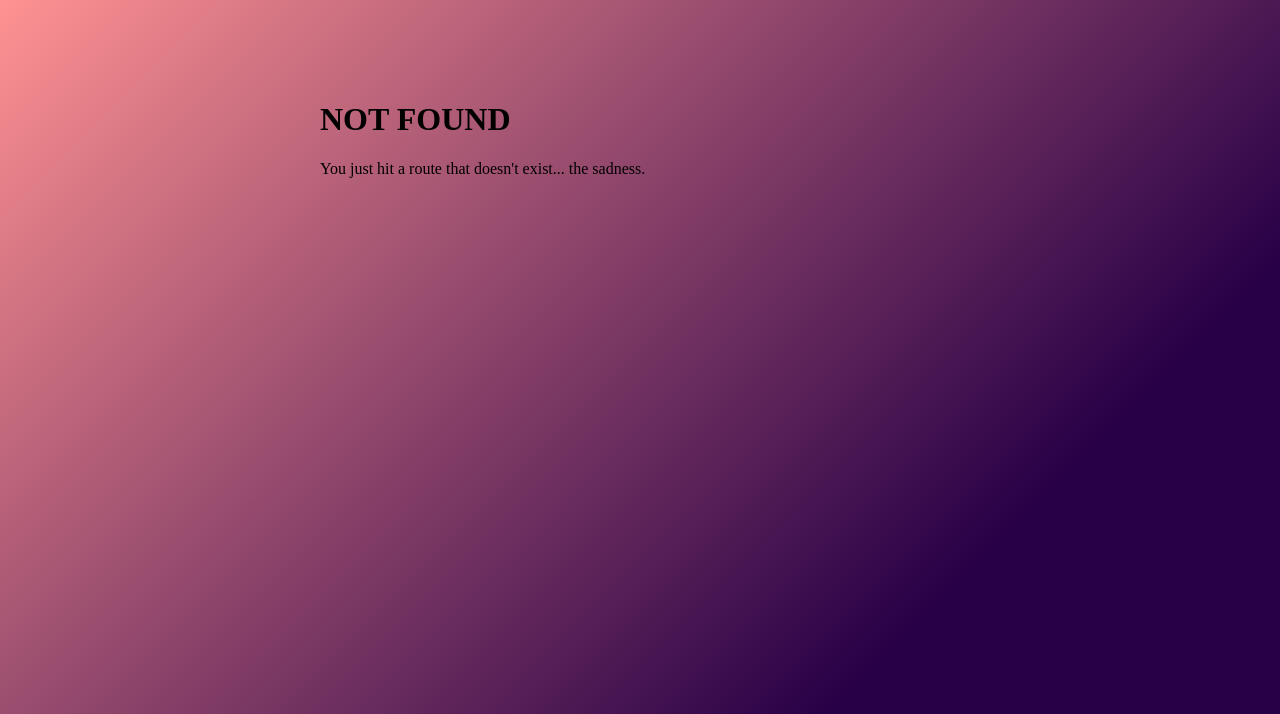
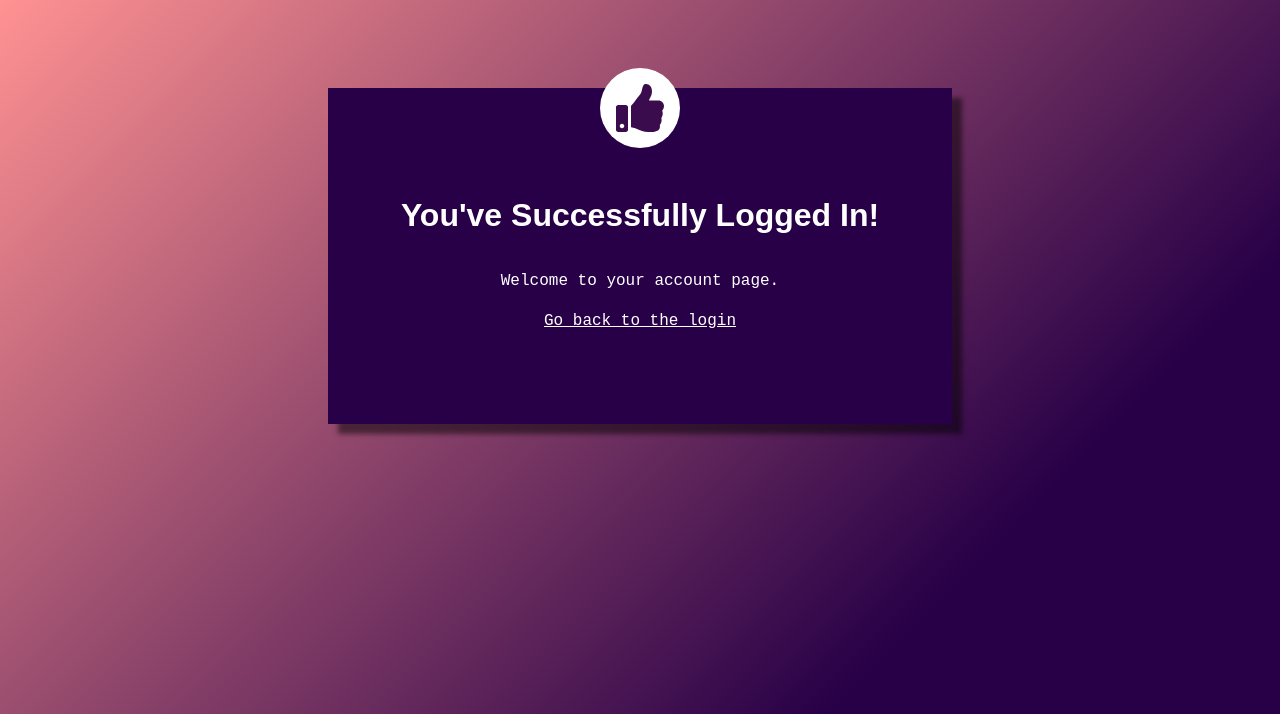
Before and after one commit to Tashazun/interview-app, a Gatsby site: page /success-page in a window 1280 px wide. Before the commit this address had no page. Shown: the top 714 px of the page. Built offline with nearby package versions, Linux system fonts and the light colour scheme; Gatsby itself is replaced by a stand-in of ours.

Commit message:
final styles for all three pages

```diff
--- a/src/components/footer.scss
+++ b/src/components/footer.scss
@@ -20,9 +20,13 @@
   }
 
   &__logo {
-    height: 3em;
-    width: 3em;
+    height: 2em;
+    width: 2em;
     align-self: center;
+    @include tablet {
+      height: 3em;
+      width: 3em;
+    }
   }
 
   a {
--- a/src/components/layout.scss
+++ b/src/components/layout.scss
@@ -4,7 +4,7 @@
   height: 100vh;
   display: grid;
   grid-template-columns: auto;
-  grid-template-rows: 5% 80% 15%;
+  grid-template-rows: 5% 75% 20%;
   background: linear-gradient(315deg, rgba(40,0,71,1) 26%, rgba(255,146,146,1) 100%);
   @include tablet {
     grid-template-columns: 1fr 2fr 1fr;
--- a/src/components/login.js
+++ b/src/components/login.js
@@ -12,7 +12,7 @@ const Form = () => {
 
   function login() {
     console.log('No errors, submit callback called!');
-    navigate("/page-2");
+    navigate("/success-page");
   }
 
   return (
--- a/src/components/login.scss
+++ b/src/components/login.scss
@@ -9,6 +9,7 @@
   border-radius: 10px;
   margin: .5em;
   color: #FFF;
+  width: 100%;
 
   &__label {
     font-size: 1em;
@@ -60,6 +61,7 @@
     color: #FFF;
     font-size: 1.2em;
     margin: 0 .5em .5em .5em;
+    padding: 0 .2em;
     &:focus {
       outline: 2px solid #FCD8C8;
     }
--- /dev/null
+++ b/src/pages/forgotten.js
@@ -0,0 +1,22 @@
+import React from "react"
+import { Link } from "gatsby"
+
+import Layout from "../components/layout"
+import SEO from "../components/seo"
+
+import "./forgotten.scss"
+
+const ForgottenPage = () => (
+  <Layout>
+    <SEO title="Forgotten Credentials" />
+    <div className="forgotten-page">
+      <h1 className="forgotten-page__title">Forgotten Credentials Page</h1>
+      <p className="forgotten-page__greeting">You should really write this stuff down...</p>
+      <p className="forgotten-page__credentials">Username: "level"</p>
+      <p className="forgotten-page__credentials">Password: "Access123"</p>
+      <Link to="/">Go back to the login</Link>
+    </div>
+  </Layout>
+)
+
+export default ForgottenPage
--- /dev/null
+++ b/src/pages/forgotten.scss
@@ -0,0 +1,37 @@
+.forgotten-page {
+  position: relative;
+  display: flex;
+  flex-direction: column;
+  justify-content: center;
+  align-items: center;
+  background: #280047;
+  min-height: 50%;
+  padding: .5em;
+  margin: .5em;
+  box-shadow: 10px 10px 5px 0px rgba(0,0,0,0.50);
+
+  &__title {
+    color: #FFF;
+    font-family: Arial, Helvetica, sans-serif;
+  }
+
+  &__greeting {
+    color: #FFF;
+    font-family:'Courier New', Courier, monospace;
+  }
+
+  &__credentials {
+    color: #FFF;
+    font-family: Arial, Helvetica, sans-serif;
+  }
+
+  a {
+    color: #FFF;
+    font-family:'Courier New', Courier, monospace;
+    padding: .2em;
+    margin: .2em;
+    &:focus {
+      outline: 2px solid #FCD8C8;
+    }
+  }
+}
--- a/src/pages/index.js
+++ b/src/pages/index.js
@@ -1,4 +1,5 @@
 import React from "react"
+import { Link } from "gatsby"
 
 import Layout from "../components/layout"
 import Login from "../components/login"
@@ -12,7 +13,7 @@ const IndexPage = () => (
     <section className="form">
       <h1 className="form__heading">Log Into Your Account</h1>
       <Login />
-      <p className="form__forgotten-password">Forgot Password?</p>
+      <Link to="/forgotten" >Forgot Password/Username?</Link>
     </section>
   </Layout>
 )
--- /dev/null
+++ b/src/pages/success-page.js
@@ -0,0 +1,24 @@
+import React from "react"
+import { Link } from "gatsby"
+import { FaThumbsUp } from "react-icons/fa"
+
+import Layout from "../components/layout"
+import SEO from "../components/seo"
+
+import "./success-page.scss"
+
+const SuccessPage = () => (
+  <Layout>
+    <SEO title="Successful Login" />
+    <div className="success-page">
+      <div className="success-page__animation">
+        <FaThumbsUp className="success-page__icon" aria-hidden="true"/>
+      </div>
+      <h1 className="success-page__title">You've Successfully Logged In!</h1>
+      <p className="success-page__greeting">Welcome to your account page.</p>
+      <Link to="/">Go back to the login</Link>
+    </div>
+  </Layout>
+)
+
+export default SuccessPage
--- /dev/null
+++ b/src/pages/success-page.scss
@@ -0,0 +1,74 @@
+.success-page {
+  position: relative;
+  display: flex;
+  flex-direction: column;
+  justify-content: center;
+  align-items: center;
+  background: #280047;
+  min-height: 50%;
+  padding: .5em;
+  margin: .5em;
+  box-shadow: 10px 10px 5px 0px rgba(0,0,0,0.50);
+
+  &__animation {
+    position: absolute;
+    display: flex;
+    align-items: center;
+    justify-content: center;
+    top: -20px;
+    background: white;
+    border-radius: 50%;
+    animation: reveal .5s ease-in;
+    height: 5em;
+    width: 5em;
+  }
+
+  &__icon {
+    height: 3em;
+    width: 3em;
+    color: #3a0c4d;
+    animation: grow 1s ease-in;
+  }
+
+  &__title {
+    color: #FFF;
+    font-family: Arial, Helvetica, sans-serif;
+  }
+
+  &__greeting {
+    color: #FFF;
+    font-family:'Courier New', Courier, monospace;
+  }
+
+  a {
+    color: #FFF;
+    font-family:'Courier New', Courier, monospace;
+    padding: .2em;
+    margin: .2em;
+    &:focus {
+      outline: 2px solid #FCD8C8;
+    }
+  }
+}
+
+@keyframes reveal {
+  from {
+    width: 0;
+    height: 0;
+  }
+
+  to {
+    width: 5em;
+    height: 5em;
+  }
+}
+
+@keyframes grow {
+  from {
+    opacity: 0;
+  }
+
+  to {
+    opacity: 100;
+  }
+}
```
Also changed, not shown: src/pages/index.scss (+13 -1 lines), src/pages/page-2.tsx (deleted, +0 -17 lines).
